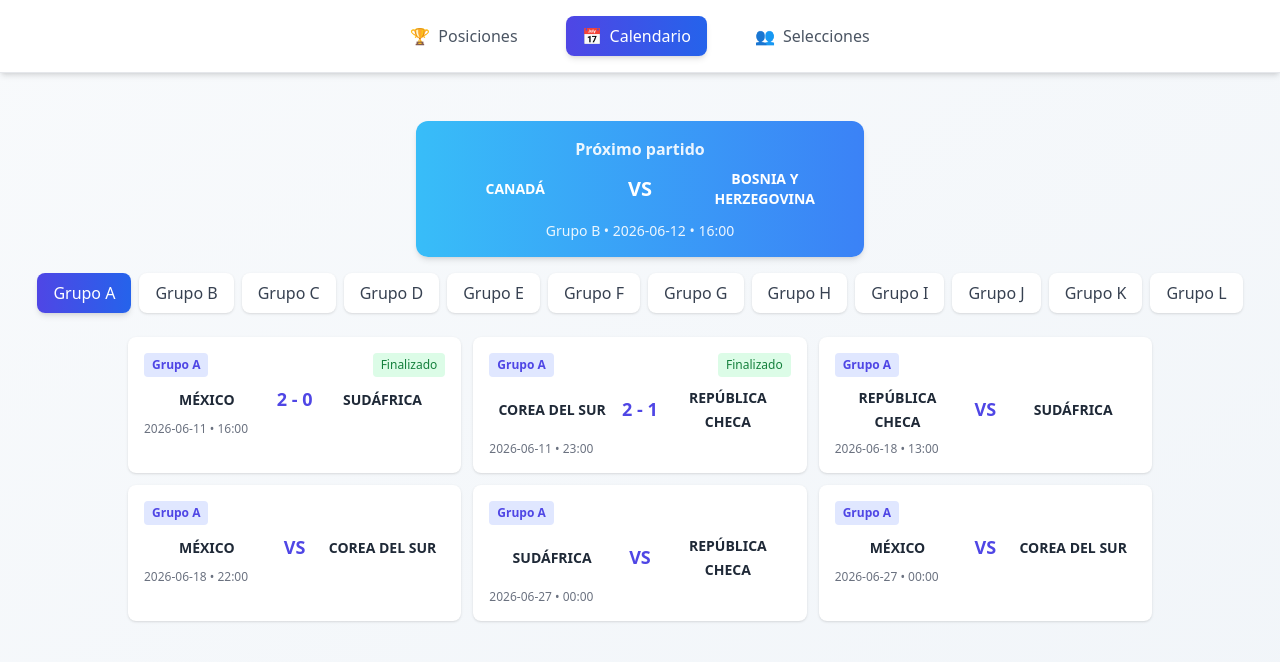
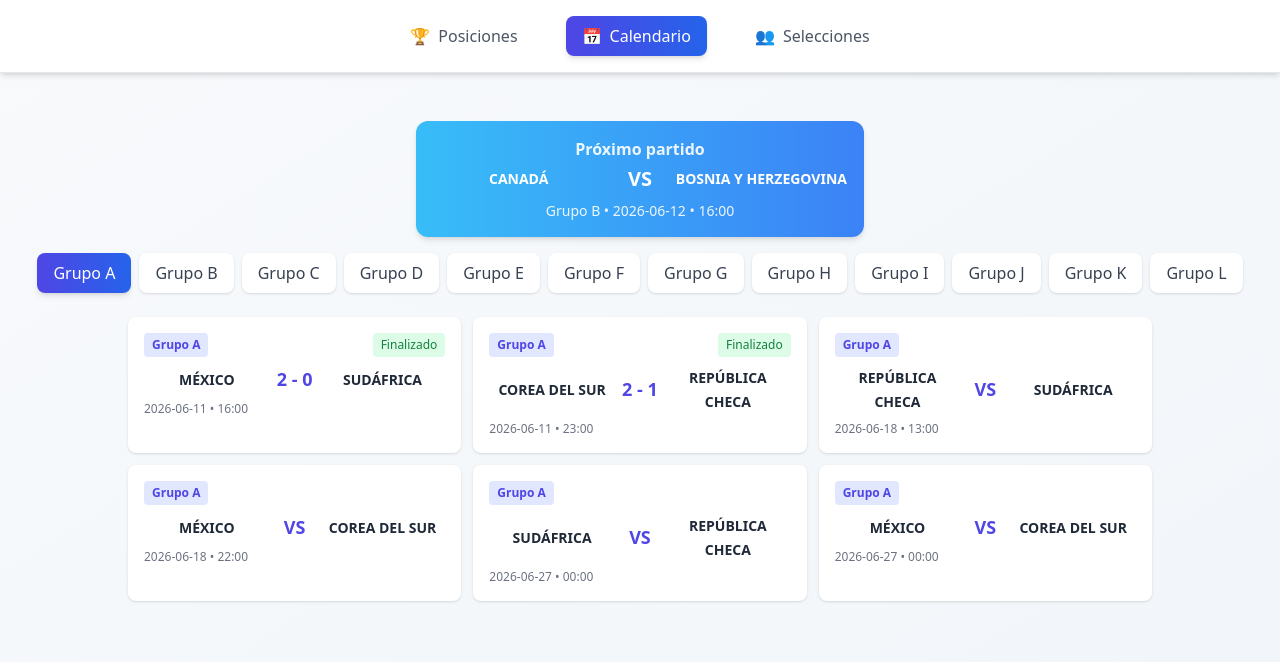
Before and after one commit to la-furia/prode, a React (Vite) app: page /#/calendario in a window 1280 px wide. Shown: the top 662 px of the page. Built offline with nearby package versions, Linux system fonts and the light colour scheme.

Commit message:
Perfectly center VS in banner with absolute positioning
- VS is absolutely centered regardless of team name lengths
- EN VIVO badge stays in bottom right corner

```diff
--- a/src/pages/Calendario.tsx
+++ b/src/pages/Calendario.tsx
@@ -45,23 +45,21 @@ export function Calendario({ matches }: CalendarioProps) {
       {/* Próximo partido */}
       {nextMatch && (
         <div className="bg-gradient-to-r from-sky-400 to-blue-500 rounded-xl p-4 mb-4 text-white shadow-md max-w-md mx-auto relative">
-          <div className="flex items-center justify-center mb-2">
-            <h2 className="text-base font-semibold opacity-90">Próximo partido</h2>
-            {isMatchLive(nextMatch) && (
-              <>
-                <div className="w-2 h-2 bg-red-500 rounded-full animate-pulse ml-2"></div>
-                <span className="text-red-100 font-bold text-sm ml-1">EN VIVO</span>
-              </>
-            )}
-          </div>
-          <div className="flex justify-between items-center">
-            <div className="w-2/5 text-center">
+          <h2 className="text-base font-semibold mb-2 opacity-90 text-center">Próximo partido</h2>
+          {isMatchLive(nextMatch) && (
+            <div className="absolute bottom-2 right-2 flex items-center">
+              <div className="w-2 h-2 bg-red-400 rounded-full animate-pulse"></div>
+              <span className="text-red-100 font-bold text-xs ml-1">EN VIVO</span>
+            </div>
+          )}
+          <div className="flex justify-between items-center relative">
+            <div className="w-5/12 text-center">
               <div className="font-bold text-sm">{nextMatch.team1}</div>
             </div>
-            <div className="w-1/5 text-center absolute left-1/2 -translate-x-1/2">
+            <div className="absolute left-1/2 top-1/2 -translate-x-1/2 -translate-y-1/2">
               <span className="text-xl font-bold">VS</span>
             </div>
-            <div className="w-2/5 text-center">
+            <div className="w-5/12 text-center">
               <div className="font-bold text-sm">{nextMatch.team2}</div>
             </div>
           </div>
```
